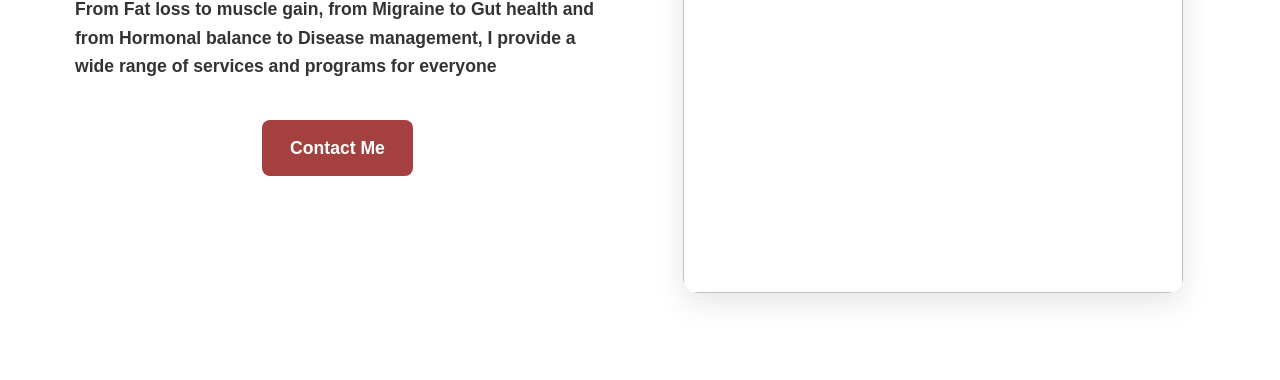
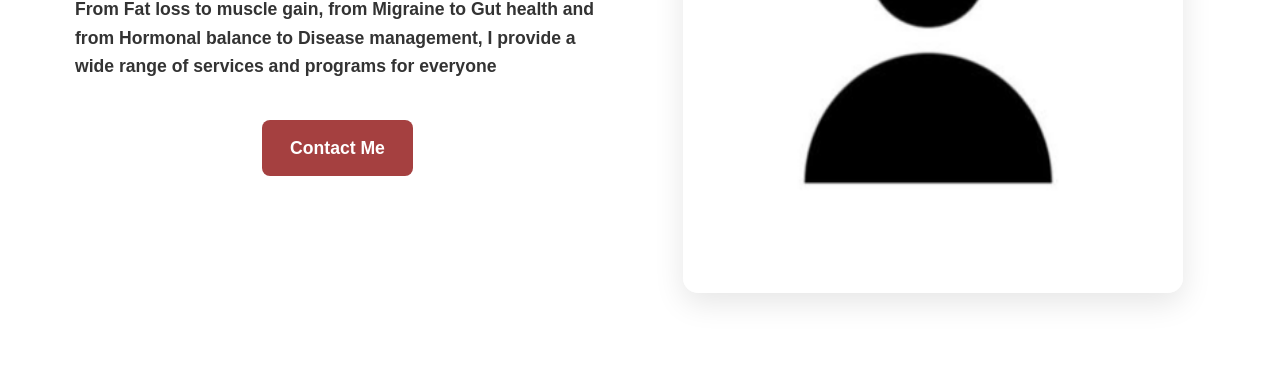
Before and after one commit to muhammadaaribali/clientweb, a plain HTML site: page index.html in a window 1280 px wide. Shown: the part 287-667 px from the top of the page. Drawn offline with Linux system fonts and the light colour scheme.

Commit message:
Update index.html

```diff
--- a/index.html
+++ b/index.html
@@ -26,7 +26,7 @@
 
     </div>
      <div id="pfp">
-        <img src="profilepic.png" alt="" class="profilepic">
+        <img src="Screenshot 2025-07-23 144753.png" alt="" class="profilepic">
     </div>
 
     <br>
```
